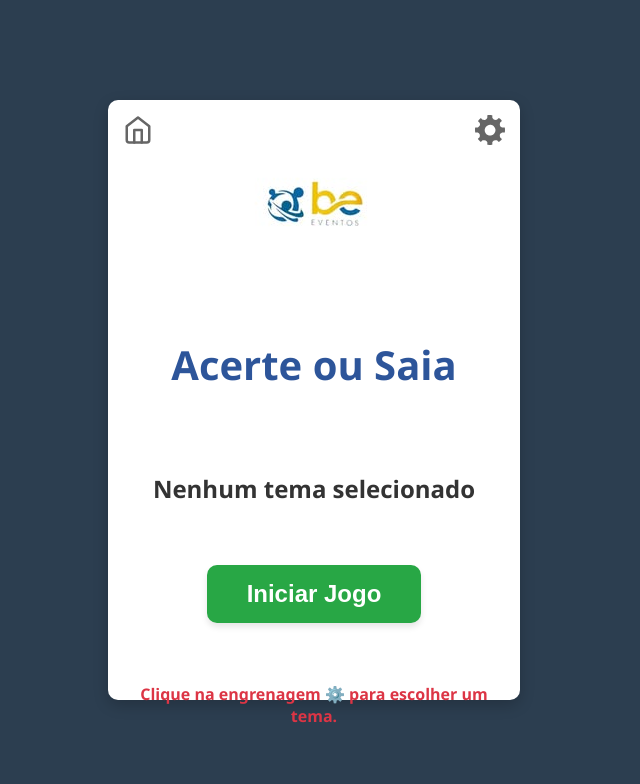
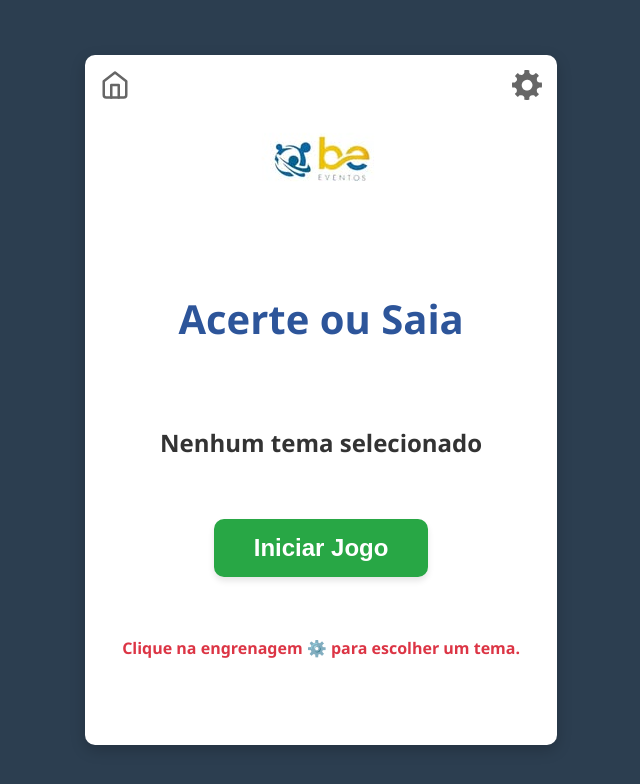
Before and after one commit to leolins7/jogos-be, a React (Create React App) app: page /acerte-ou-saia in a window 1280 px wide. Shown: the top 784 px of the page, without its empty margins (326-966 px from the left). Built offline with nearby package versions, Linux system fonts and the light colour scheme; sample sign-in values are in the browser's storage.

Commit message:
roleta - 4

```diff
--- a/src/components/JogoDaRoleta/JogoDaRoleta.css
+++ b/src/components/JogoDaRoleta/JogoDaRoleta.css
@@ -26,9 +26,8 @@ body {
     padding: 30px;
     border-radius: 10px;
     box-shadow: 0 5px 15px rgba(0, 0, 0, 0.2);
+    aspect-ratio: 1 / 1;
     max-width: 600px;
-    height: 90vmin;
-    max-height: 600px;
     margin: 40px auto;
     display: flex;
     flex-direction: column;
@@ -36,7 +35,6 @@ body {
     transition: all 0.3s ease;
     position: relative;
     text-align: center;
-    box-sizing: border-box;
 }
 
 .home-button {
```
